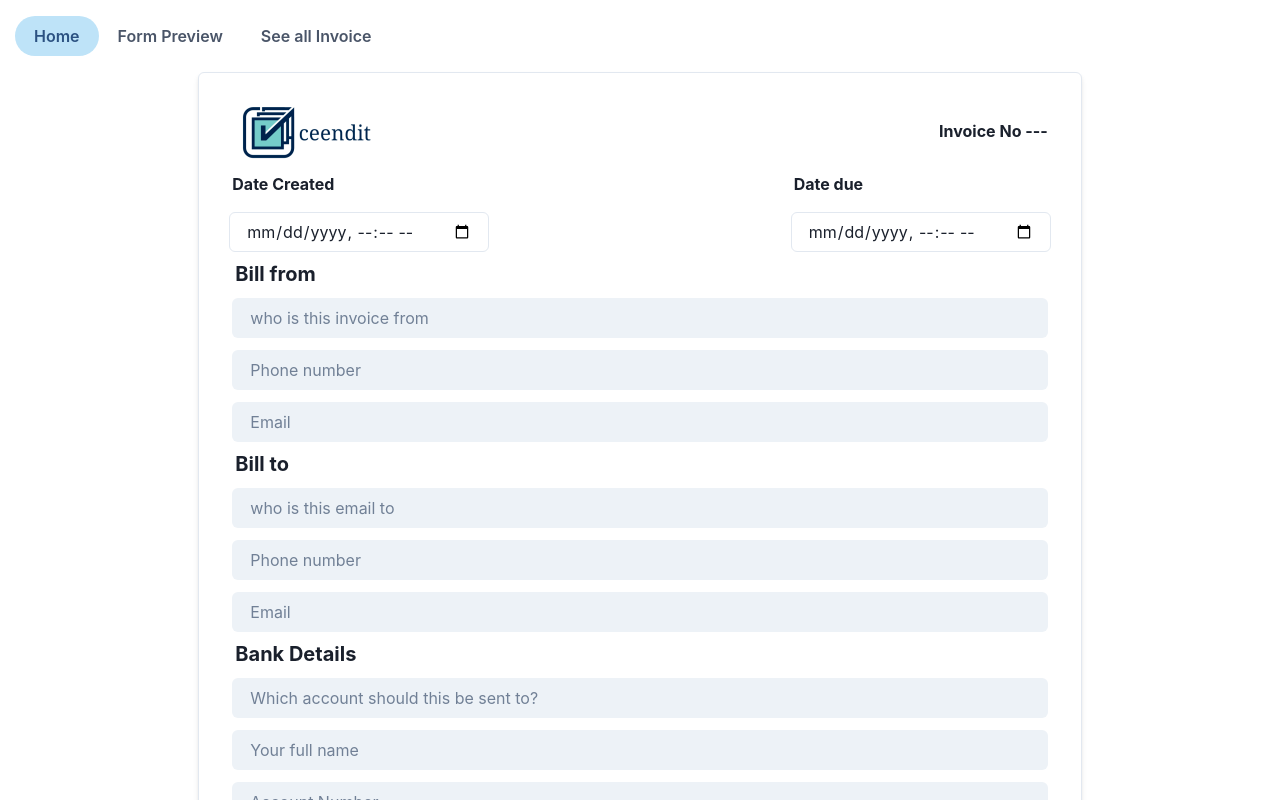
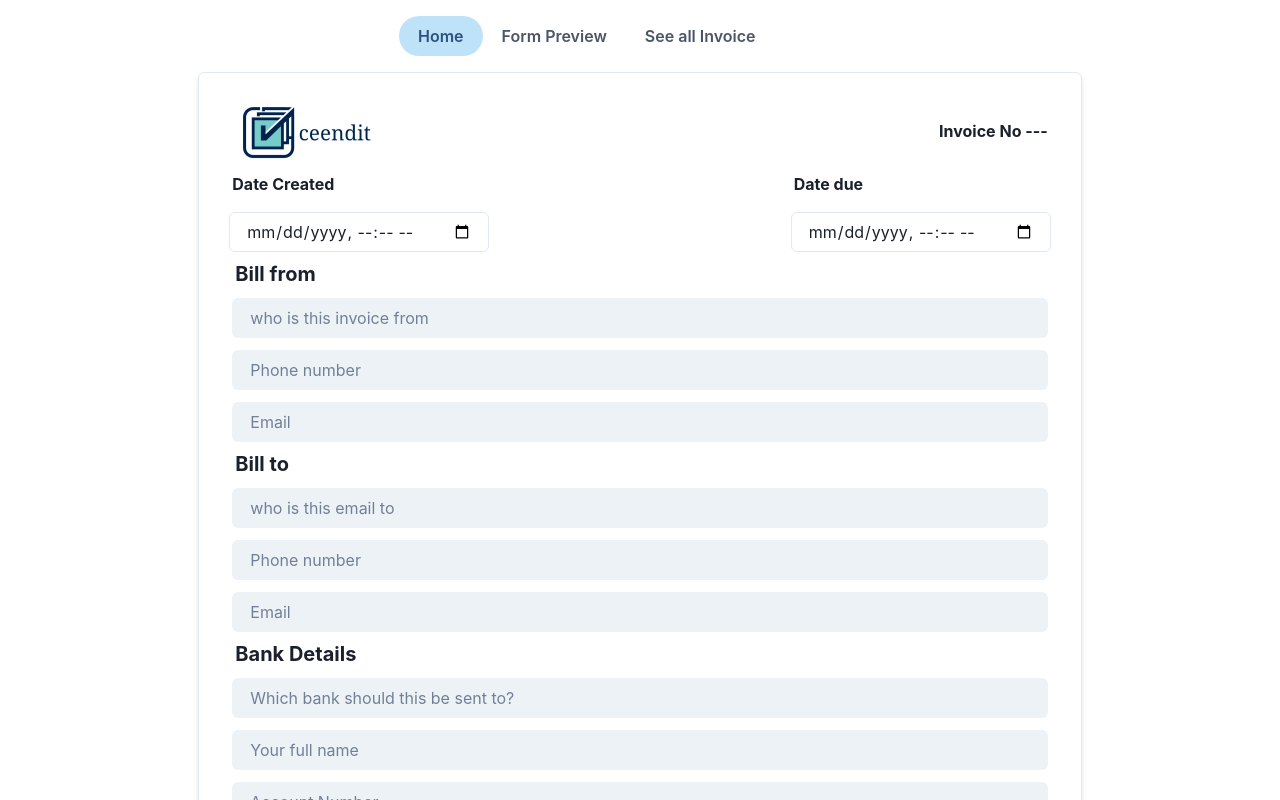
Before and after one commit to kodervine/ceendit-react, a React (Vite) app: page / in a window 1280 px wide. Shown: the top 800 px of the page. Built offline with nearby package versions, Linux system fonts and the light colour scheme.

Commit message:
removed ceendit-react from the base in vite.config

```diff
--- a/src/App.jsx
+++ b/src/App.jsx
@@ -22,7 +22,11 @@ function App() {
 
   return (
     <Router>
-      <Tabs variant="soft-rounded" colorScheme="blue">
+      <Tabs
+        variant="soft-rounded"
+        colorScheme="blue"
+        ml={{ base: "0", md: "60", lg: "96" }}
+      >
         <TabList mt="4" mb="4">
           <Tab>
             <Link to="/">Home</Link>
--- a/src/components/InvoiceBankDetails.jsx
+++ b/src/components/InvoiceBankDetails.jsx
@@ -30,7 +30,7 @@ const InvoiceBankDetails = ({
           variant="filled"
           name={formNameOfInvoiceFormBankName}
           id="invoice-form-bank-name"
-          placeholder="Which account should this be sent to?"
+          placeholder="Which bank should this be sent to?"
           value={valueOfInvoiceFormBankName}
           onChange={onHandleChange}
         />
--- a/vite.config.js
+++ b/vite.config.js
@@ -3,6 +3,6 @@ import react from "@vitejs/plugin-react";
 
 // https://vitejs.dev/config/
 export default defineConfig({
-  base: "/ceendit-react",
+  base: "/",
   plugins: [react()],
 });
```
